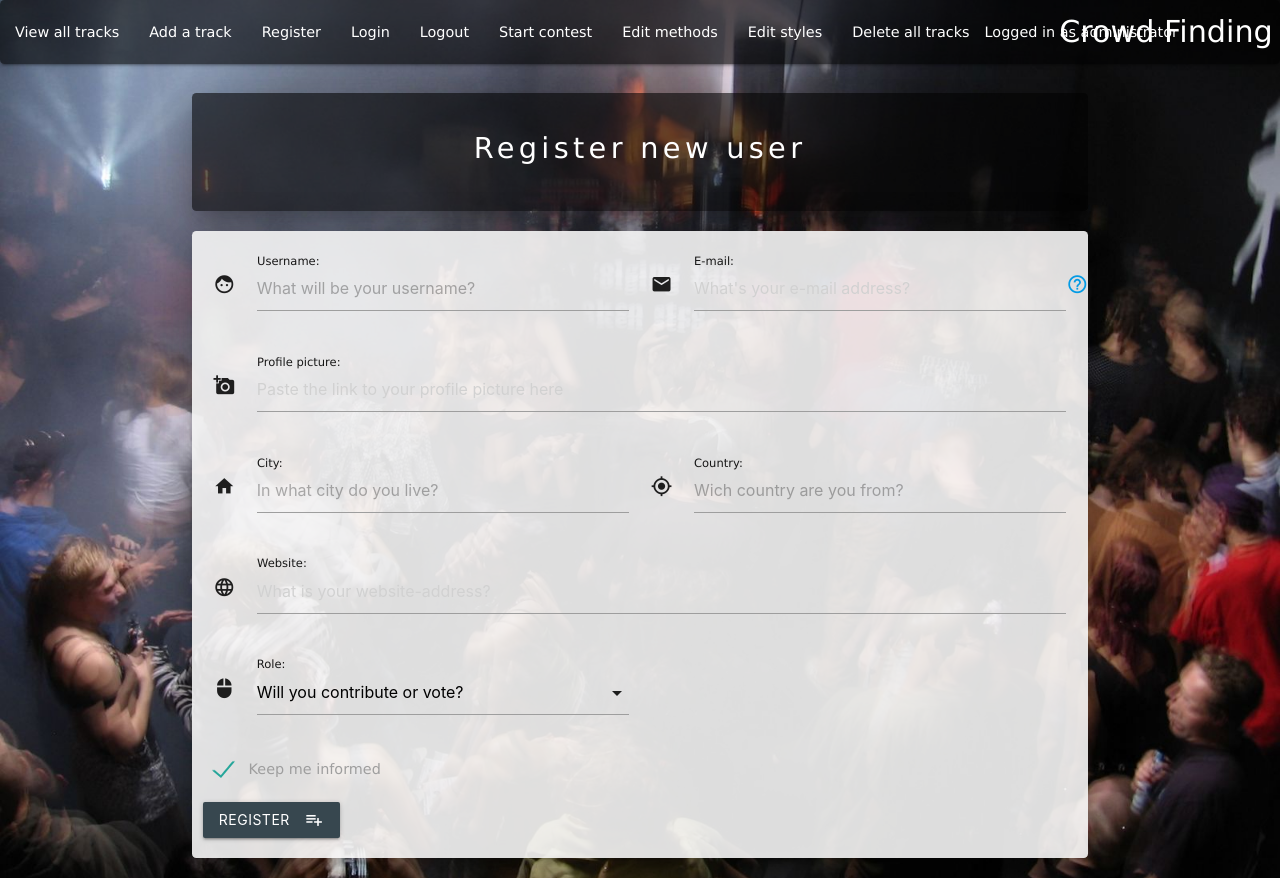
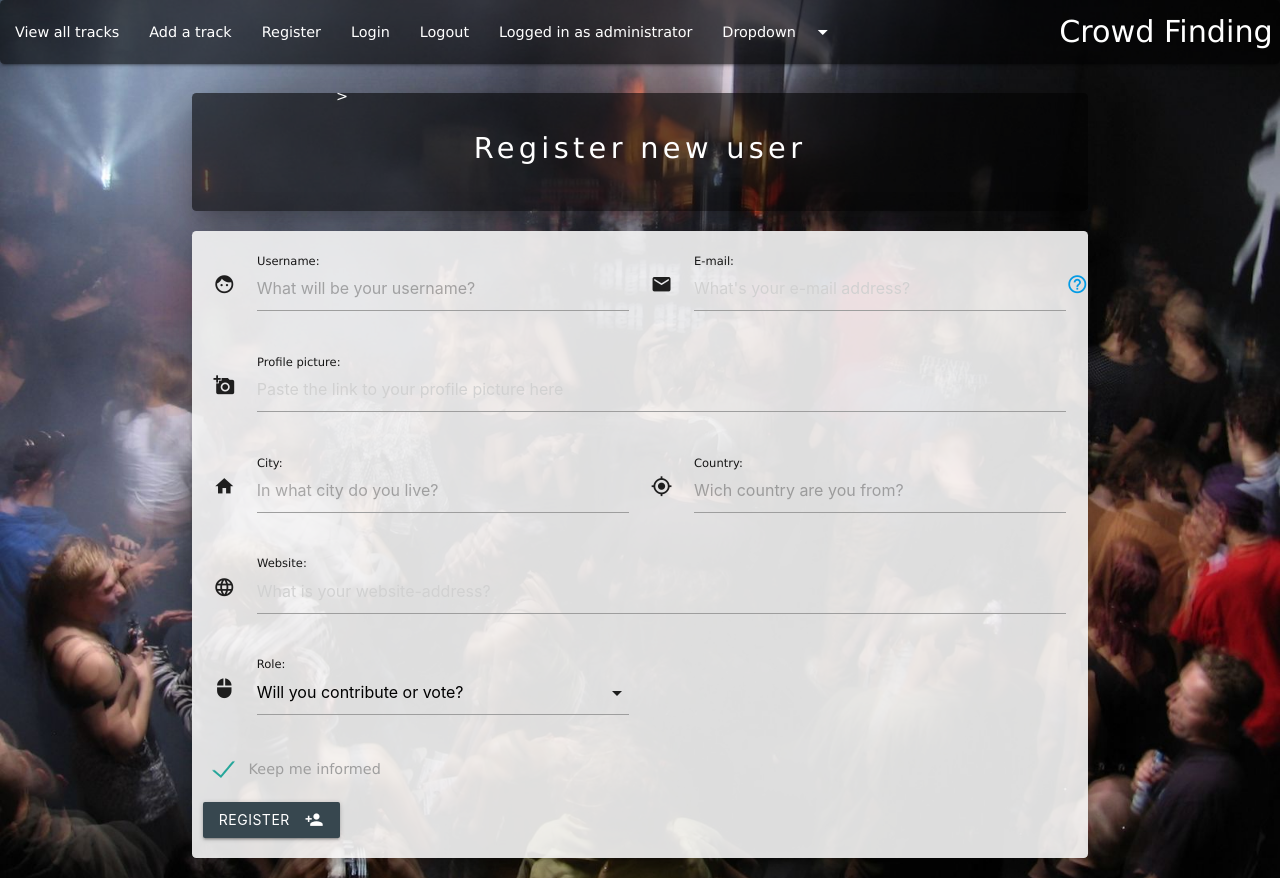
Before and after one commit to Evert-R/milestone-three, a Flask app: page /add_user in a window 1280 px wide. Run offline with Flask 2, Linux system fonts and the light colour scheme; the visitor is signed in with stand-in values (Sample User, id 1); some libraries are stand-ins or nearby versions.

Commit message:
adjusted nav colors, dopdown for administrator, responsive improvements

```diff
--- a/static/css/style.css
+++ b/static/css/style.css
@@ -43,6 +43,16 @@ select {
 .er-dark {
     background-color: rgba(0, 0, 0, 0.60);
     border-radius: 0.3rem;
+    color: white;
+}
+
+.er-darker {
+    background-color: rgba(28, 29, 30);
+    color: white;
+}
+
+.er-dark li>a {
+    color: white;
 }
 
 .er-light {
@@ -51,9 +61,16 @@ select {
     border-radius: 0.3rem;
 }
 
-.dropdown-content li span {
-    font-size: 1rem;
-    color: black!important;
+.sidenav li>a {
+    color: white;
+}
+
+.dropdown-content li>a {
+    color: white;
+}
+
+.dropdown-content li>span {
+    color: rgba(0, 0, 0, 0.90);
 }
 
 .datepicker-date-display {
--- a/templates/adduser.html
+++ b/templates/adduser.html
@@ -86,7 +86,7 @@
 
             <div class="row">
                 <button class="btn waves-effect waves-light blue-grey darken-3" type="submit">Register
-                    <i class="material-icons right">playlist_add</i>
+                    <i class="material-icons right">person_add</i>
                 </button>
             </div>
 
--- a/templates/base.html
+++ b/templates/base.html
@@ -16,43 +16,56 @@
     <!-- Navigation-bar -->
     <header>
         <div class="navbar-fixed">
+
             <nav class="er-dark">
                 <div class="nav-wrapper">
                     <a href="{{url_for('main')}}" class="brand-logo right">Crowd Finding</a>
-                    <a href="#" data-target="mobile-demo" class="sidenav-trigger"><i class="material-icons">menu</i></a>
+                    <a href="#" data-target="mobile-menu" class="sidenav-trigger"><i class="material-icons">menu</i></a>
                     <ul id="nav-mobile" class="left hide-on-med-and-down">
                         <li><a href="{{url_for('get_tracks')}}">View all tracks</a></li>
                         <li><a href="{{url_for('add_track')}}">Add a track</a></li>
-                        <li><a href="{{url_for('add_user')}}">Register</a><br></li>
-                        <li><a href="{{url_for('login')}}">Login</a><br></li>
-                        <li><a href="{{url_for('logout')}}">Logout</a><br></li>
+                        <li><a href="{{url_for('add_user')}}">Register</a></li>
+                        <li><a href="{{url_for('login')}}">Login</a>></li>
+                        <li><a href="{{url_for('logout')}}">Logout</a></li>
+                        {% if session['user_name'] %}
+                        <li><a href="{{url_for('view_user', user_id=session['user_id'])}}"
+                                name="View user details">Logged in as {{ session['user_name'] }} </a></li>
+                        {% endif %}
                         {# administrator only section #}
                         {% if session['user_name'] == 'administrator' %}
-                        <li><a href="{{url_for('start_contest')}}">Start contest</a><br></li>
-                        <li><a href="{{url_for('edit_methods')}}">Edit methods</a><br></li>
-                        <li><a href="{{url_for('edit_styles')}}">Edit styles</a><br></li>
-                        <li><a href="{{url_for('reset_contest')}}">Delete all tracks</a><br></li>
+                        <!-- Dropdown Trigger -->
+                        <li><a class="dropdown-trigger" href="#!" data-target="dropdown-administrator">Dropdown<i
+                                    class="material-icons right">arrow_drop_down</i></a></li>
+                        <!-- Dropdown Structure -->
+                        <ul id="dropdown-administrator" class="dropdown-content er-darker">
+                            <li><a href="{{url_for('start_contest')}}">Start contest</a><br></li>
+                            <li><a href="{{url_for('edit_methods')}}">Edit methods</a><br></li>
+                            <li><a href="{{url_for('edit_styles')}}">Edit styles</a><br></li>
+                            <li><a href="{{url_for('reset_contest')}}">Delete all tracks</a><br></li>
+                        </ul>
                         {% endif %}
                     </ul>
-                    {% if session['user_name'] %}
-                    Logged in as <a href="{{url_for('view_user', user_id=session['user_id'])}}"
-                        name="View user details">{{ session['user_name'] }} </a>
-                    {% endif %}
                 </div>
             </nav>
         </div>
-        <ul class="sidenav" id="mobile-demo">
+        <ul class="sidenav er-darker" id="mobile-menu">
+            {% if session['user_name'] %}
+            <li><a href="{{url_for('view_user', user_id=session['user_id'])}}" name="View user details">Logged in as
+                    {{ session['user_name'] }} </a></li>
+            <li class="divider"></li>
+            {% endif %}
             <li><a href="{{url_for('get_tracks')}}">View all tracks</a></li>
             <li><a href="{{url_for('add_track')}}">Add a track</a></li>
-            <li><a href="{{url_for('add_user')}}">Register</a><br></li>
-            <li><a href="{{url_for('login')}}">Login</a><br></li>
-            <li><a href="{{url_for('logout')}}">Logout</a><br></li>
+            <li><a href="{{url_for('add_user')}}">Register</a></li>
+            <li><a href="{{url_for('login')}}">Login</a></li>
+            <li><a href="{{url_for('logout')}}">Logout</a></li>
             {# administrator only section #}
             {% if session['user_name'] == 'administrator' %}
-            <li><a href="{{url_for('start_contest')}}">Start contest</a><br></li>
-            <li><a href="{{url_for('edit_methods')}}">Edit methods</a><br></li>
-            <li><a href="{{url_for('edit_styles')}}">Edit styles</a><br></li>
-            <li><a href="{{url_for('reset_contest')}}">Delete all tracks</a><br></li>
+            <li class="divider"></li>
+            <li><a href="{{url_for('start_contest')}}">Start contest</a></li>
+            <li><a href="{{url_for('edit_methods')}}">Edit methods</a></li>
+            <li><a href="{{url_for('edit_styles')}}">Edit styles</a></li>
+            <li><a href="{{url_for('reset_contest')}}">Delete all tracks</a></li>
             {% endif %}
         </ul>
     </header>
@@ -72,6 +85,7 @@
         <script>
             $(document).ready(function () {
                 $('.sidenav').sidenav();
+                $(".dropdown-trigger").dropdown();
                 $('.collapsible').collapsible();
                 $('select').formSelect();
                 $('.datepicker').datepicker({
--- a/templates/editstyles.html
+++ b/templates/editstyles.html
@@ -13,7 +13,7 @@
             <form action="{{ url_for('insert_style') }}" method="POST">
                 <tr>
                     <td>
-                        <i class="material-icons prefix">palette</i>
+                        <i class="material-icons prefix">hearing</i>
                         <input placeholder="Add a style" id="style" name="style" type="text" class="validate"
                             required="" aria-required="true">
 
--- a/templates/main.html
+++ b/templates/main.html
@@ -8,7 +8,7 @@
 </div>
 
 <div class="row">
-    <div class="col s12 m9 er-light z-depth-5">
+    <div class="col s12 er-light z-depth-5">
         <p>This contest started on {{ session['start_date'] }}</p>
         <p>This contest will end on {{ session['end_date'] }}</p>
     </div>
```
